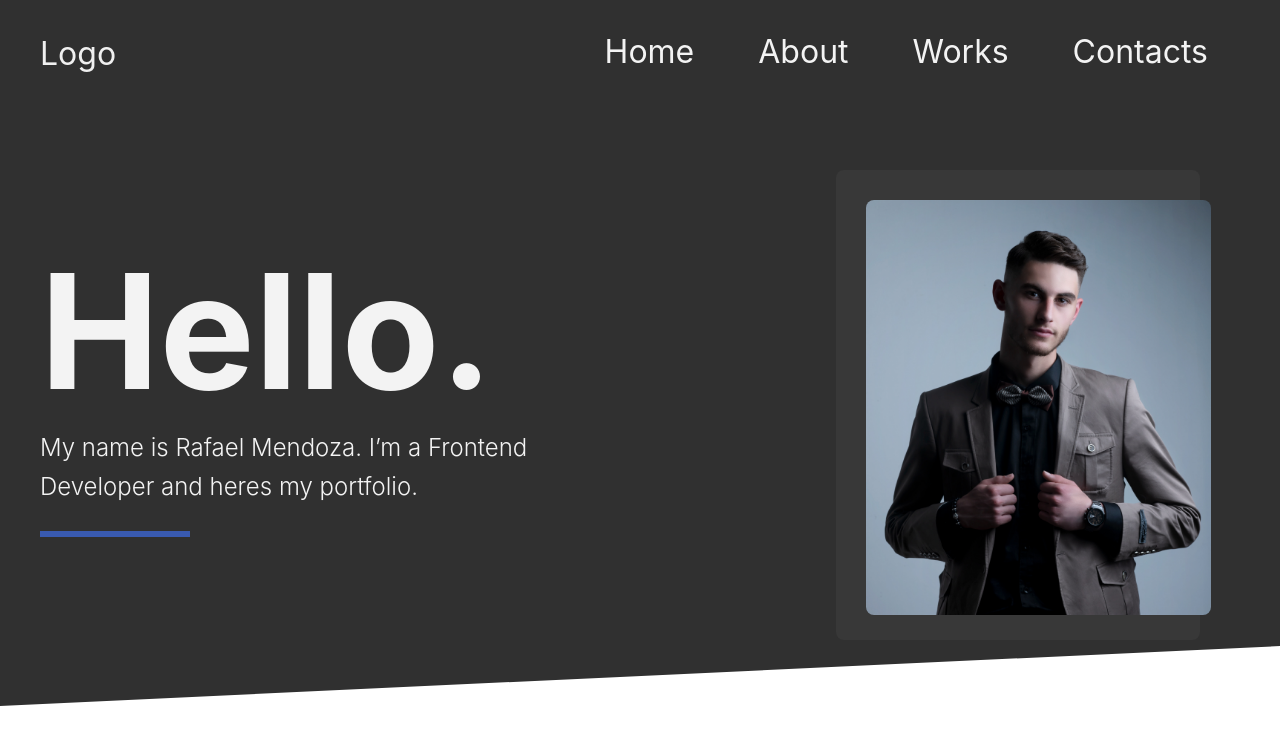
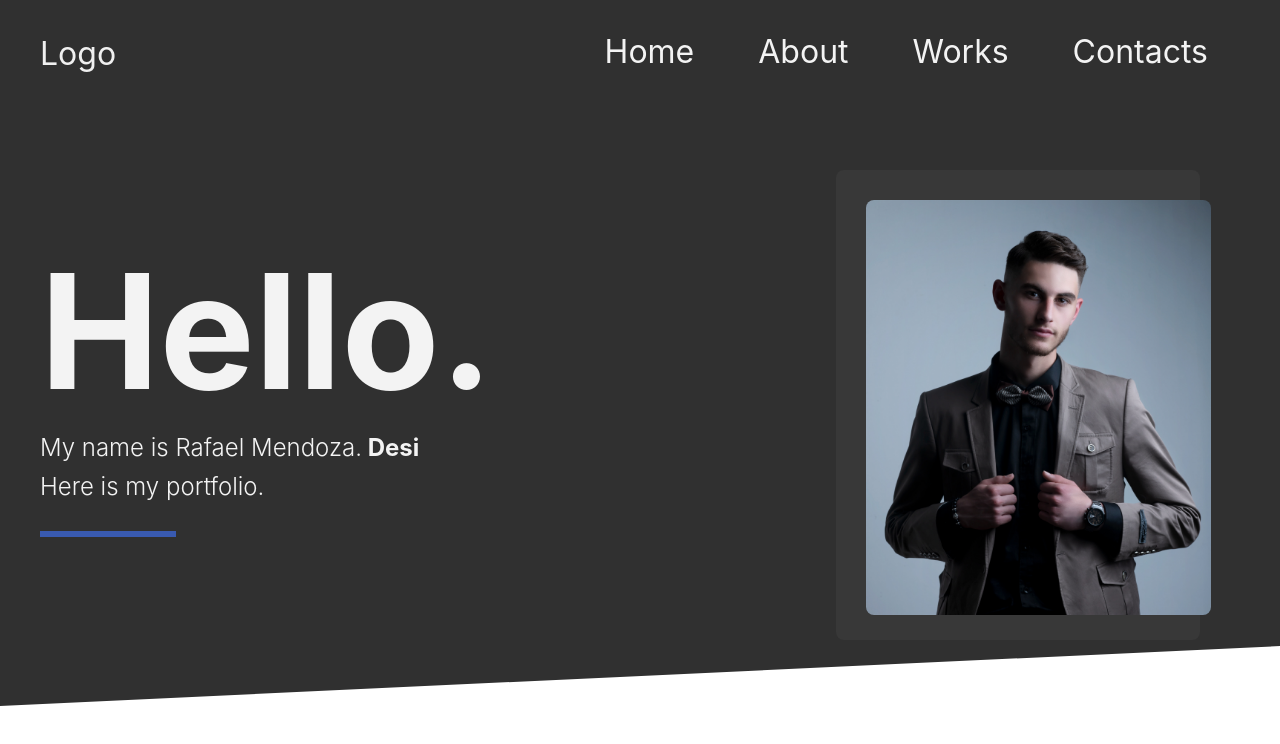
Before and after one commit to rcode321/rafael-mendoza-folio, a React (Create React App) app: page / in a window 1280 px wide. Shown: the top 744 px of the page. Built offline with nearby package versions, Linux system fonts and the light colour scheme.

Commit message:
adding text animation usgin typical npm animation

```diff
--- a/package.json
+++ b/package.json
@@ -11,6 +11,7 @@
     "react-dom": "^17.0.2",
     "react-router-dom": "^5.2.0",
     "react-scripts": "4.0.3",
+    "react-typical": "^0.1.3",
     "web-vitals": "^1.0.1"
   },
   "scripts": {
--- a/src/App.js
+++ b/src/App.js
@@ -1,17 +1,17 @@
 import React from "react";
 
+import Routes from "./routes/routes";
 import Header from "./components/header/header.component";
 import Hero from "./components/hero/hero.component";
 
 import "./App.css";
 
-function App() {
-  return (
-    <div className="App">
-      <Header />
-      <Hero />
-    </div>
-  );
-}
+const App = () => (
+  <div className="App">
+    <Header />
+    <Routes />
+    <Hero />
+  </div>
+);
 
 export default App;
--- a/src/components/header/header.component.jsx
+++ b/src/components/header/header.component.jsx
@@ -1,5 +1,5 @@
 import React from "react";
-import { Link, Route, NavLink, Switch } from "react-router-dom";
+import { NavLink } from "react-router-dom";
 
 import "./header.styles.scss";
 
--- a/src/components/hero/hero.component.jsx
+++ b/src/components/hero/hero.component.jsx
@@ -1,5 +1,5 @@
 import React from "react";
-
+import Typical from "react-typical";
 import imageProfile from "../../assets/image.png";
 
 import "./hero.styles.scss";
@@ -10,9 +10,21 @@ const Hero = () => (
       <div className="site-banner_content">
         <h1>Hello.</h1>
         <p>
-          My name is Rafael Mendoza. I’m a Frontend Developer and heres my
-          portfolio.
+          My name is Rafael Mendoza.
+          <Typical
+            loop={Infinity}
+            wrapper="b"
+            steps={[
+              " Frontend Developer.",
+              1000,
+              " Designer. ✒️",
+              1000,
+              " YouTuber.😁",
+              1000,
+            ]}
+          />
         </p>
+        <p>Here is my portfolio.</p>
       </div>
       <figure className="my-image-container">
         <img className="imageProfile" src={imageProfile} alt="imageProfile" />
--- a/src/components/hero/hero.styles.scss
+++ b/src/components/hero/hero.styles.scss
@@ -31,7 +31,7 @@
       margin: 0;
       font-size: 1.5rem;
       font-weight: 300;
-      max-width: 500px;
+      max-width: 700px;
       line-height: 164.9%;
     }
     .my-image-container {
--- /dev/null
+++ b/src/pages/about.component.jsx
@@ -0,0 +1,12 @@
+import React from "react";
+import { Route } from "react-router-dom";
+const About = (match) => {
+  console.log(match);
+  return (
+    <div>
+      <Route path={`${match.path}/:12345`} />
+    </div>
+  );
+};
+
+export default About;
--- /dev/null
+++ b/src/pages/contacts.component.jsx
@@ -0,0 +1,9 @@
+import React from "react";
+
+class Contacts extends React.PureComponent {
+  render() {
+    return <div></div>;
+  }
+}
+
+export default Contacts;
--- /dev/null
+++ b/src/pages/home.component.jsx
@@ -0,0 +1,9 @@
+import React from "react";
+
+class Home extends React.PureComponent {
+  render() {
+    return <div></div>;
+  }
+}
+
+export default Home;
--- /dev/null
+++ b/src/pages/works.component.jsx
@@ -0,0 +1,9 @@
+import React from "react";
+
+class Works extends React.PureComponent {
+  render() {
+    return <div></div>;
+  }
+}
+
+export default Works;
--- /dev/null
+++ b/src/routes/routes.js
@@ -0,0 +1,17 @@
+import React from "react";
+import { Route, Switch } from "react-router-dom";
+import Home from "../pages/home.component";
+import About from "../pages/about.component";
+import Works from "../pages/works.component";
+import Contacts from "../pages/contacts.component";
+
+const Routes = () => (
+  <Switch>
+    <Route exact path="/" component={Home} />
+    <Route path="/about" component={About} />
+    <Route path="/works" component={Works} />
+    <Route path="/contacts" component={Contacts} />
+  </Switch>
+);
+
+export default Routes;
```
Also changed, not shown: public/index.html (+5 -4 lines), 1 other file (tests, documents, lock files or other folders).
